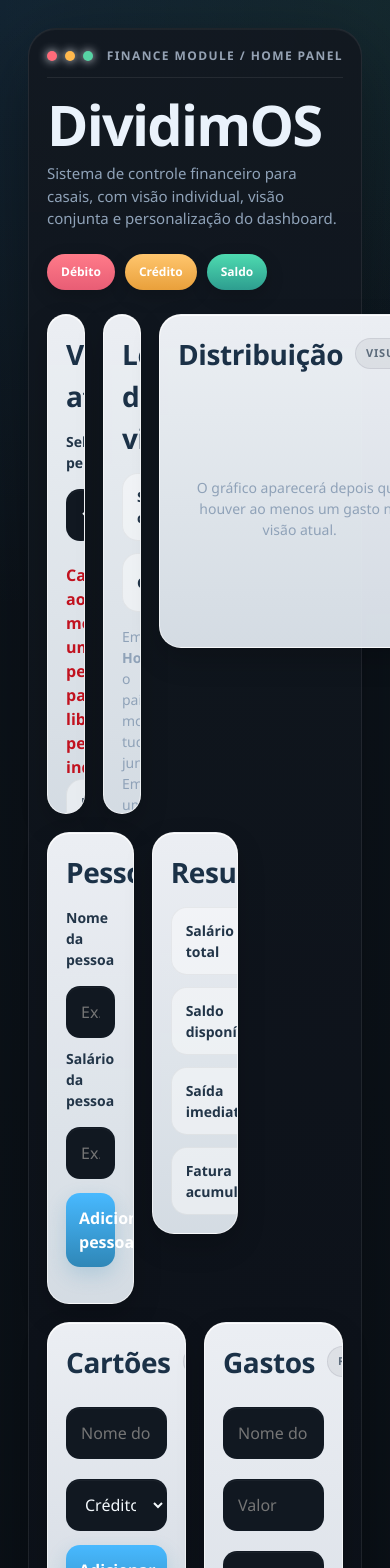
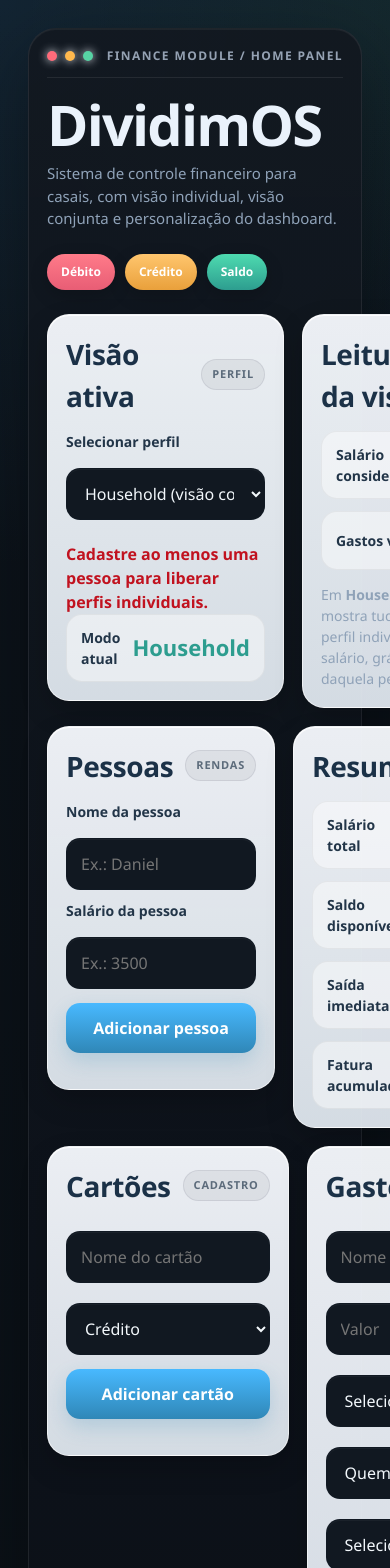
Before and after one commit to DanielBDeDeus/controle-financeiro, a React (Vite) app: page / in a window 390 px wide. Shown: the top 1568 px of the page. Built offline with nearby package versions, Linux system fonts and the light colour scheme.

Commit message:
refactor: remove nested scroll and improve responsive layout

```diff
--- a/src/App.jsx
+++ b/src/App.jsx
@@ -983,10 +983,7 @@
     "0 12px 28px rgba(0,0,0,0.18), inset 0 1px 0 rgba(255,255,255,0.9)",
   height: "fit-content",
 },
-cardScroll: {
-  maxHeight: "500px",
-  overflowY: "auto",
-},
+
       cardGrafico: {
         textAlign: "center",
       },
@@ -1304,7 +1301,7 @@
 
         {/* LINHA 1: PERFIL ATIVO + LEITURA + GRÁFICO */}
         <div style={styles.topGrid}>
-          <div style={{ ...styles.card, ...styles.cardScroll }}>
+          <div style={styles.card}>
             <div style={styles.cardHeader}>
               <h2 style={styles.cardTitle}>Visão ativa</h2>
               <span style={styles.cardChip}>Perfil</span>
@@ -1364,7 +1361,7 @@
 
           </div>
 
-          <div style={{ ...styles.card, ...styles.cardScroll }}>
+          <div style={styles.card}>
             <div style={styles.cardHeader}>
               <h2 style={styles.cardTitle}>Leitura da visão</h2>
               <span style={styles.cardChip}>Filtro</span>
@@ -1441,7 +1438,7 @@
 
         {/* LINHA 2: PESSOAS + RESUMO */}
         <div style={styles.topGrid}>
-          <div style={{ ...styles.card, ...styles.cardScroll }}>
+          <div style={styles.card}>
             <div style={styles.cardHeader}>
               <h2 style={styles.cardTitle}>Pessoas</h2>
               <span style={styles.cardChip}>Rendas</span>
@@ -1533,7 +1530,7 @@
             </ul>
           </div>
 
-          <div style={{ ...styles.card, ...styles.cardScroll }}>
+          <div style={styles.card}>
             <div style={styles.cardHeader}>
               <h2 style={styles.cardTitle}>Resumo</h2>
               <span style={styles.cardChip}>Leitura</span>
@@ -1575,7 +1572,7 @@
 
         {/* LINHA INFERIOR */}
         <div style={styles.bottomGrid}>
-          <div style={{ ...styles.card, ...styles.cardScroll }}>
+          <div style={styles.card}>
             <div style={styles.cardHeader}>
               <h2 style={styles.cardTitle}>Cartões</h2>
               <span style={styles.cardChip}>Cadastro</span>
@@ -1623,7 +1620,7 @@
             </ul>
           </div>
 
-          <div style={{ ...styles.card, ...styles.cardScroll }}>
+          <div style={styles.card}>
             <div style={styles.cardHeader}>
               <h2 style={styles.cardTitle}>Gastos</h2>
               <span style={styles.cardChip}>Registro</span>
```
